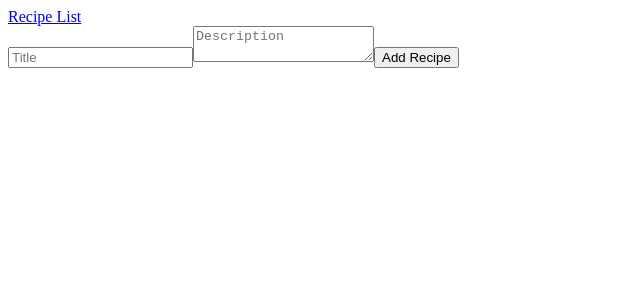
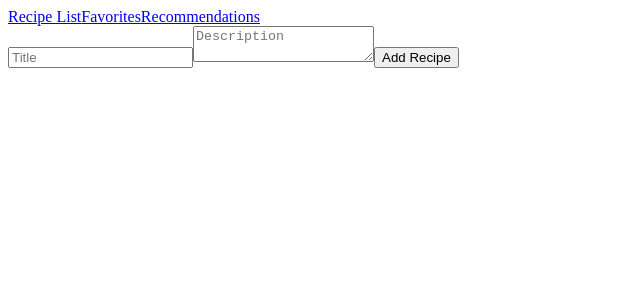
Before and after one commit to Daniel-418/alx-fe-reactjs, a React (Vite) app in the folder recipe-sharing-app/: page / in a window 1280 px wide. Shown: the top 300 px of the page, without its empty margins (0-640 px from the left). Built offline with nearby package versions, Linux system fonts and the light colour scheme.

Commit message:
finished task

```diff
--- a/recipe-sharing-app/src/App.jsx
+++ b/recipe-sharing-app/src/App.jsx
@@ -2,11 +2,15 @@ import AddRecipeForm from "./components/AddRecipeForm"
 import RecipeDetails from "./components/RecipeDetails"
 import RecipeList from "./components/RecipeList"
 import { createBrowserRouter, Link } from "react-router-dom"
+import RecommendationsList from "./components/RecommendationsList"
+import FavoritesList from "./components/FavoritesList"
 
 export const Routes = createBrowserRouter([
   { path: "/", element: <App /> },
   { path: "recipeList/", element: <RecipeList /> },
-  { path: "recipe/:recipeID", element: <RecipeDetails /> }
+  { path: "favorites/", element: <FavoritesList /> },
+  { path: "recipe/:recipeID", element: <RecipeDetails /> },
+  { path: "recommendations/", element: <RecommendationsList /> }
 ])
 function App() {
 
@@ -15,7 +19,14 @@ function App() {
       <Link to={'recipeList'}>
         Recipe List
       </Link>
+      <Link to={'favorites'}>
+        Favorites
+      </Link>
+      <Link to={'recommendations'}>
+        Recommendations
+      </Link>
       <AddRecipeForm />
+      <RecommendationsList />
     </div>
   )
 }
--- /dev/null
+++ b/recipe-sharing-app/src/components/FavoritesList.jsx
@@ -0,0 +1,36 @@
+import { useNavigate } from "react-router-dom";
+import useRecipeStore from "./recipeStore"
+import { useShallow } from "zustand/shallow";
+
+export default function FavoritesList() {
+  const favorites = useRecipeStore(useShallow(state => state.favorites.map(id =>
+    state.recipes.find(recipe => recipe.id == id)
+  )));
+
+  return (
+    <div>
+      <h2>My favorites</h2>
+      {favorites.map(recipe => (
+        <div key={recipe.id}>
+          <h3>{recipe.title}</h3>
+          <p>{recipe.description}</p>
+        </div>
+      ))}
+    </div>
+  );
+};
+
+export function AddFavoriteButton({ recipeID }) {
+  const addFavorite = useRecipeStore((state) => state.addFavorite);
+  const navigate = useNavigate();
+
+  function handleClick(event) {
+    event.preventDefault();
+    addFavorite(recipeID);
+    navigate('/favorites');
+  }
+
+  return (
+    <button onClick={handleClick} type="button">Add to favourites</button>
+  )
+}
--- a/recipe-sharing-app/src/components/RecipeDetails.jsx
+++ b/recipe-sharing-app/src/components/RecipeDetails.jsx
@@ -2,6 +2,7 @@ import { useParams } from "react-router-dom";
 import DeleteRecipe from "./DeleteRecipeButton.jsx";
 import EditRecipeForm from "./EditRecipeForm";
 import useRecipeStore from "./recipeStore";
+import { AddFavoriteButton } from "./FavoritesList.jsx";
 
 export default function RecipeDetails() {
   const { recipeID } = useParams();
@@ -16,6 +17,7 @@ export default function RecipeDetails() {
       <p>{recipe.description}</p>
       <EditRecipeForm recipeID={Number(recipeID)} />
       <DeleteRecipe recipeID={Number(recipeID)} />
+      <AddFavoriteButton recipeID={Number(recipeID)} />
     </div>
   );
 };
--- a/recipe-sharing-app/src/components/RecipeList.jsx
+++ b/recipe-sharing-app/src/components/RecipeList.jsx
@@ -6,8 +6,8 @@ import { useEffect } from "react";
 export default function RecipeList() {
   const recipes = useRecipeStore(state => state.filteredRecipes);
   const filterRecipes = useRecipeStore(state => state.filterRecipes);
-  console.log(recipes);
   useEffect(() => filterRecipes(), []);
+
   return (
     <div>
       <SearchBar />
--- /dev/null
+++ b/recipe-sharing-app/src/components/RecommendationsList.jsx
@@ -0,0 +1,18 @@
+import useRecipeStore from "./recipeStore";
+
+export default function RecommendationsList() {
+  const recommendations = useRecipeStore(state => state.recommendations);
+
+  return (
+    <div>
+      {recommendations.len > 0 ? <h3>Recommendations</h3> : ''}
+      {recommendations.map(recipe => (
+        <div key={recipe.id}>
+          <h3>{recipe.title}</h3>
+          <p>{recipe.description}</p>
+        </div>
+      ))
+      }
+    </div >
+  )
+}
--- a/recipe-sharing-app/src/components/recipeStore.js
+++ b/recipe-sharing-app/src/components/recipeStore.js
@@ -1,8 +1,17 @@
 import { create } from "zustand";
+
 const useRecipeStore = create(set => ({
   recipes: [],
   searchTerm: '',
   filteredRecipes: [],
+  favorites: [],
+  recommendations: [],
+  generateRecommendations: () => set(state => {
+    const recommended = state.recipes.filter(recipe => state.favorites.includes(recipe.id) && Math.random() > 0.5);
+    return { recommendations: recommended };
+  }),
+  addFavorite: (recipeID) => set(state => ({ favorites: [...state.favorites, recipeID] })),
+  removeFavorite: (recipeID) => set(state => ({ favorites: state.favorites.filter(id => id !== recipeID) })),
   setSearchTerm: (term) => set({ searchTerm: term }),
   addRecipe: (newRecipe) => set(state => ({ recipes: [...state.recipes, newRecipe] })),
   setRecipes: (recipes) => set({ recipes }),
```
